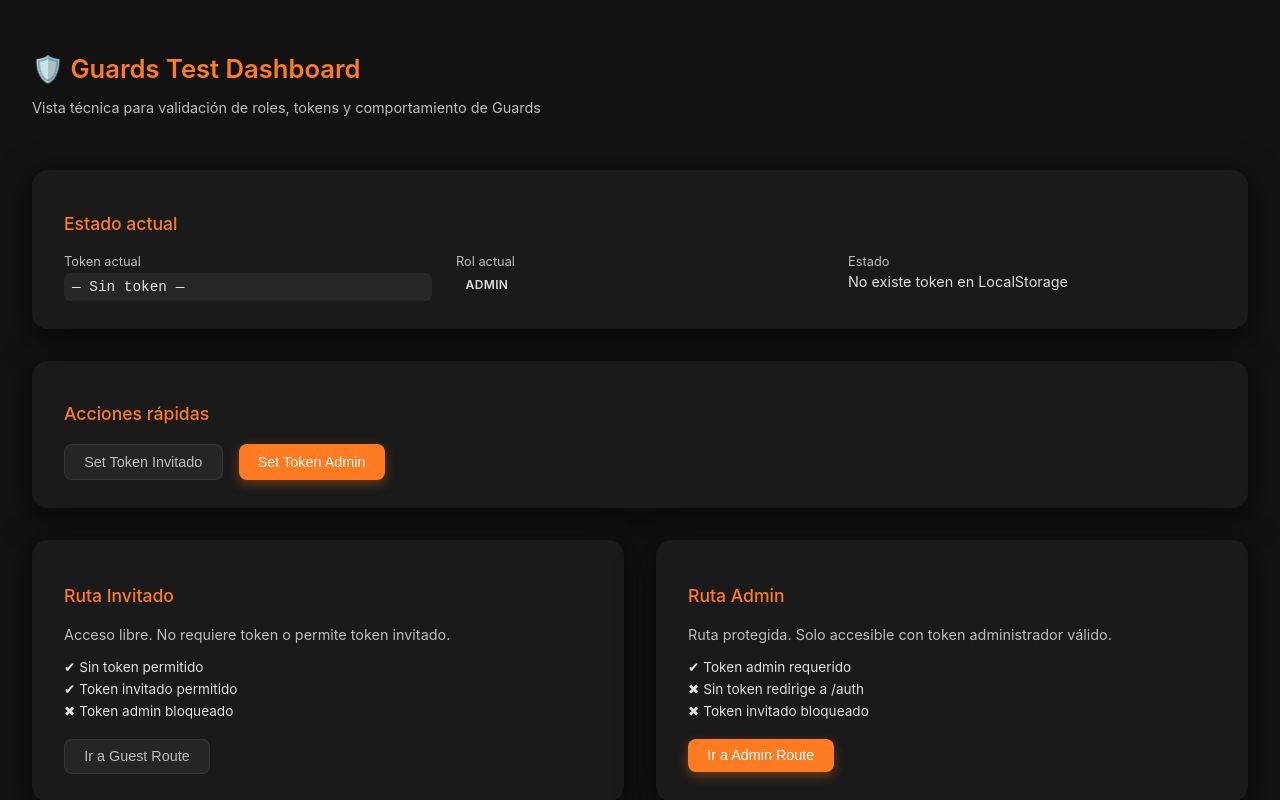
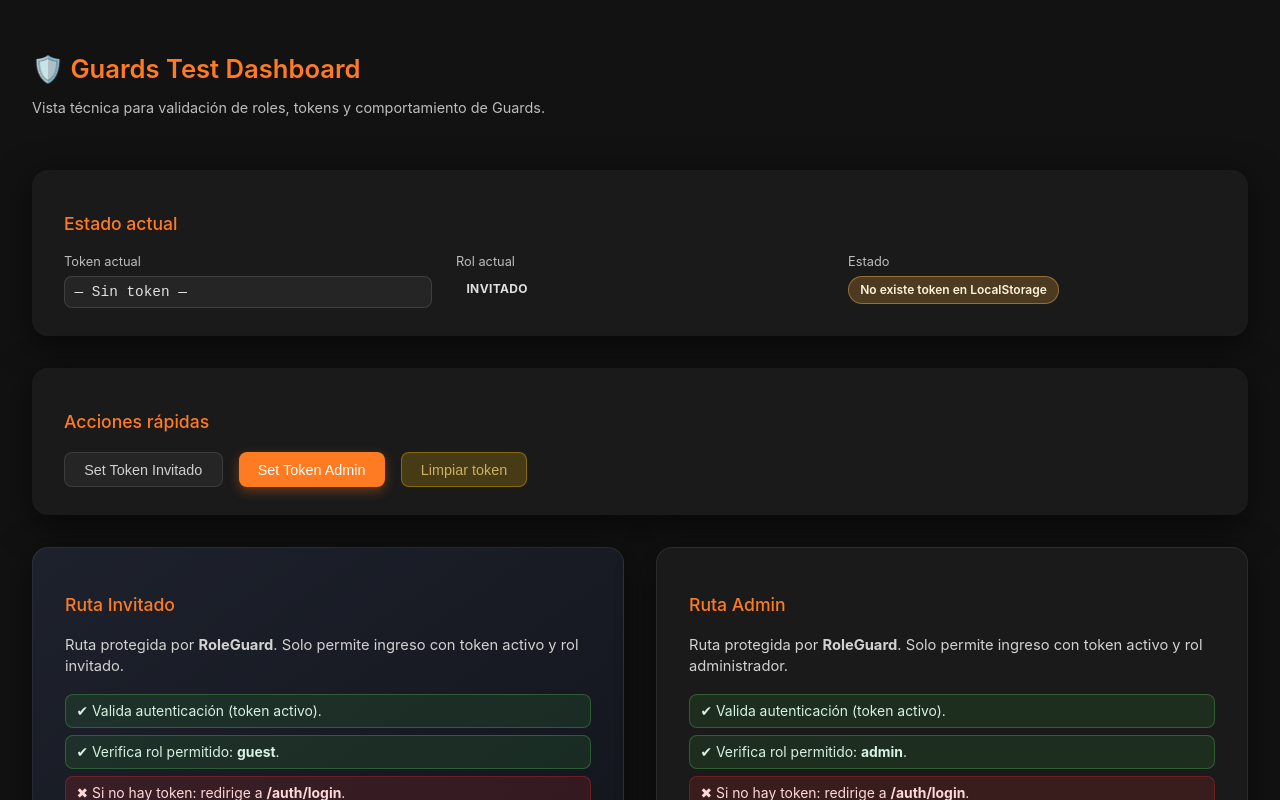
Before and after one commit to JoaquinAC/angular-playground-frontend-angular, an Angular app: page /guards in a window 1280 px wide. Built offline with nearby package versions, Linux system fonts and the light colour scheme.

Commit message:
feature: Guard Component refactorizacion de css

```diff
--- a/src/app/features/guards/pages/guards-section/guards-section.component.html
+++ b/src/app/features/guards/pages/guards-section/guards-section.component.html
@@ -1,10 +1,9 @@
 <!-- Guards Test Dashboard -->
 <section class="guards-dashboard" @fadeSlideIn>
-
   <header class="guards-dashboard__header">
     <h1 class="guards-dashboard__title">🛡️ Guards Test Dashboard</h1>
     <p class="guards-dashboard__subtitle">
-      Vista técnica para validación de roles, tokens y comportamiento de Guards
+      Vista técnica para validación de roles, tokens y comportamiento de Guards.
     </p>
   </header>
 
@@ -15,8 +14,8 @@
     <div class="status-grid">
       <div class="status-item">
         <span class="status-label">Token actual</span>
-        <span class="status-value status-value--mono">
-          {{ token || '— Sin token —' }}
+        <span class="status-value status-value--mono" [title]="token || ''">
+          {{ tokenPreview }}
         </span>
       </div>
 
@@ -29,18 +28,14 @@
             'badge--admin-success': role === 'admin'
           }"
         >
-          {{  role ? roleLabel : 'ADMIN' }}
+          {{ roleLabel }}
         </span>
       </div>
 
       <div class="status-item">
         <span class="status-label">Estado</span>
-        <span class="status-value">
-          {{
-            hasToken
-              ? 'Token ' + roleLabel + ' asignado en LocalStorage'
-              : 'No existe token en LocalStorage'
-          }}
+        <span class="status-value status-pill" [ngClass]="{ 'status-pill--ok': hasToken, 'status-pill--warn': !hasToken }">
+          {{ hasToken ? 'Token ' + roleLabel + ' asignado en LocalStorage' : 'No existe token en LocalStorage' }}
         </span>
       </div>
     </div>
@@ -53,46 +48,46 @@
     <div class="actions-row">
       <button class="btn ghost" (click)="setGuestToken()">Set Token Invitado</button>
       <button class="btn primary" (click)="setAdminToken()">Set Token Admin</button>
+      <button class="btn warning" (click)="clearToken()">Limpiar token</button>
     </div>
   </article>
 
   <!-- Rutas -->
   <section class="routes-grid">
-
     <!-- Guest Route -->
-    <article class="card card--route">
+    <article class="card card--route card--route-guest">
       <h3 class="card__title">Ruta Invitado</h3>
 
       <p class="card__description">
-        Acceso libre. No requiere token o permite token invitado.
+        Ruta protegida por <strong>RoleGuard</strong>. Solo permite ingreso con token activo y rol invitado.
       </p>
 
       <ul class="route-rules">
-        <li>✔ Sin token permitido</li>
-        <li>✔ Token invitado permitido</li>
-        <li>✖ Token admin bloqueado</li>
+        <li class="rule rule--ok">✔ Valida autenticación (token activo).</li>
+        <li class="rule rule--ok">✔ Verifica rol permitido: <strong>guest</strong>.</li>
+        <li class="rule rule--block">✖ Si no hay token: redirige a <strong>/auth/login</strong>.</li>
+        <li class="rule rule--block">✖ Si el rol no coincide: redirige a <strong>/unauthorized</strong>.</li>
       </ul>
 
       <button class="btn ghost" (click)="goToGuest()">Ir a Guest Route</button>
     </article>
 
     <!-- Admin Route -->
-    <article class="card card--route">
+    <article class="card card--route card--route-admi">
       <h3 class="card__title">Ruta Admin</h3>
 
       <p class="card__description">
-        Ruta protegida. Solo accesible con token administrador válido.
+        Ruta protegida por <strong>RoleGuard</strong>. Solo permite ingreso con token activo y rol administrador.
       </p>
 
       <ul class="route-rules">
-        <li>✔ Token admin requerido</li>
-        <li>✖ Sin token redirige a /auth</li>
-        <li>✖ Token invitado bloqueado</li>
+        <li class="rule rule--ok">✔ Valida autenticación (token activo).</li>
+        <li class="rule rule--ok">✔ Verifica rol permitido: <strong>admin</strong>.</li>
+        <li class="rule rule--block">✖ Si no hay token: redirige a <strong>/auth/login</strong>.</li>
+        <li class="rule rule--block">✖ Si el rol no coincide: redirige a <strong>/unauthorized</strong>.</li>
       </ul>
-
       <button class="btn primary" (click)="goToAdmin()">Ir a Admin Route</button>
     </article>
-
   </section>
 
 </section>
--- a/src/app/features/guards/pages/guards-section/guards-section.component.scss
+++ b/src/app/features/guards/pages/guards-section/guards-section.component.scss
@@ -5,10 +5,9 @@
   font-family: 'Inter', 'Roboto', sans-serif;
   display: flex;
   flex-direction: column;
-  min-height: calc(100vh - 64px); // ajusta si tu header mide distinto
+  min-height: calc(100vh - 64px);
   padding: 2rem;
   overflow-y: auto;
-
 
   &__header {
     margin-bottom: 2.5rem;
@@ -27,7 +26,6 @@
   }
 }
 
-/* Card base */
 .card {
   background: rgba(28, 28, 28, 0.92);
   border-radius: 16px;
@@ -49,8 +47,9 @@
   }
 
   &__description {
-    font-size: 0.9rem;
-    color: #bdbdbd;
+    font-size: 0.92rem;
+    color: #d2d2d2;
+    line-height: 1.45;
     margin-bottom: 1rem;
   }
 }
@@ -60,14 +59,15 @@
 /* Estado actual */
 .status-grid {
   display: grid;
-  grid-template-columns: repeat(3, 1fr);
+  grid-template-columns: repeat(3, minmax(0, 1fr));
   gap: 1.5rem;
 }
 
 .status-item {
   display: flex;
   flex-direction: column;
-  gap: 0.3rem;
+  gap: 0.45rem;
+  min-width: 0;
 }
 
 .status-label {
@@ -79,33 +79,51 @@
   font-size: 0.9rem;
 
   &--mono {
-    font-family: monospace;
+    font-family: 'JetBrains Mono', 'Fira Code', monospace;
     background: rgba(255, 255, 255, 0.05);
-    padding: 0.35rem 0.5rem;
-    border-radius: 6px;
+    padding: 0.45rem 0.6rem;
+    border-radius: 8px;
+    border: 1px solid rgba(255, 255, 255, 0.12);
+    overflow-wrap: anywhere;
+    word-break: break-word;
   }
 }
 
 /* Badges */
+.status-pill {
+  display: inline-block;
+  width: fit-content;
+  padding: 0.35rem 0.7rem;
+  border-radius: 999px;
+  font-size: 0.75rem;
+  font-weight: 600;
+
+  &--ok {
+    color: #eaf8ee;
+    background: rgba(60, 170, 95, 0.28);
+    border: 1px solid rgba(71, 214, 116, 0.42);
+  }
+
+  &--warn {
+    color: #fff4dc;
+    background: rgba(255, 173, 61, 0.22);
+    border: 1px solid rgba(255, 183, 77, 0.42);
+  }
+}
+
 .badge {
   display: inline-block;
   width: fit-content;
-  padding: 0.25rem 0.6rem;
+  padding: 0.3rem 0.65rem;
   border-radius: 999px;
   font-size: 0.75rem;
-  font-weight: 600;
+  font-weight: 700;
   letter-spacing: 0.03em;
+}
 
-  &--guest {
-    background: rgba(255, 255, 255, 0.08);
-    color: #bdbdbd;
-  }
-
-  &--admin {
-    background: #ff7b22;
-    color: #fff;
-    box-shadow: 0 0 12px rgba(255, 123, 34, 0.45);
-  }
+.badge--neutral {
+  background: rgba(255, 255, 255, 0.08);
+  color: #bdbdbd;
 }
 
 .badge--guest-danger {
@@ -136,11 +154,11 @@
 
   &.ghost {
     background: rgba(255, 255, 255, 0.05);
-    border: 1px solid rgba(255, 255, 255, 0.08);
-    color: #bdbdbd;
+    border: 1px solid rgba(255, 255, 255, 0.1);
+    color: #d0d0d0;
 
     &:hover {
-      background: rgba(255, 255, 255, 0.1);
+      background: rgba(255, 255, 255, 0.12);
       color: #fff;
     }
   }
@@ -156,22 +174,67 @@
       box-shadow: 0 0 18px rgba(255, 123, 34, 0.45);
     }
   }
+
+  &.warning {
+    background: rgba(255, 193, 7, 0.2);
+    border: 1px solid rgba(255, 193, 7, 0.35);
+    color: #ccb062;
+
+    &:hover {
+      background: rgba(255, 193, 7, 0.28);
+      color: #a28b55;
+      box-shadow: 0 0 14px rgba(255, 193, 7, 0.2);
+    }
+  }
 }
 
 /* Rutas */
 .routes-grid {
   display: grid;
-  grid-template-columns: repeat(2, 1fr);
+  grid-template-columns: repeat(2, minmax(0, 1fr));
   gap: 2rem;
+}
+
+.card--route {
+  border: 1px solid rgba(255, 255, 255, 0.08);
+}
+
+.card--route-guest {
+  background: linear-gradient(145deg, rgba(30, 34, 45, 0.98), rgba(19, 21, 28, 0.98));
+}
+
+.card--route-admin {
+  background: linear-gradient(145deg, rgba(40, 30, 24, 0.98), rgba(22, 18, 15, 0.98));
 }
 
 .route-rules {
   list-style: none;
   padding-left: 0;
   margin-bottom: 1.25rem;
+}
 
-  li {
-    font-size: 0.85rem;
-    margin-bottom: 0.35rem;
+.rule {
+  font-size: 0.87rem;
+  margin-bottom: 0.45rem;
+  border-radius: 8px;
+  padding: 0.5rem 0.65rem;
+
+  &--ok {
+    color: #d8f2e3;
+    background: rgba(46, 125, 50, 0.2);
+    border: 1px solid rgba(74, 165, 80, 0.4);
+  }
+
+  &--block {
+    color: #ffd9d9;
+    background: rgba(198, 40, 40, 0.18);
+    border: 1px solid rgba(198, 40, 40, 0.38);
   }
 }
+
+@media (max-width: 980px) {
+  .status-grid,
+  .routes-grid {
+    grid-template-columns: 1fr;
+  }
+}
--- a/src/app/features/guards/pages/guards-section/guards-section.component.ts
+++ b/src/app/features/guards/pages/guards-section/guards-section.component.ts
@@ -3,47 +3,37 @@ import { Component, OnInit } from '@angular/core';
 import { ActivatedRoute, Router } from '@angular/router';
 import { AuthService } from 'src/app/core/auth/auth.service';
 import { AppRole } from 'src/app/core/models/auth/auth.models';
+import { NotificationService } from 'src/app/features/interceptors-lab/data/services/notification.service';
 import { fadeSlideInAnimation } from 'src/app/shared/animations/fade-slide-in.animation';
 
 @Component({
   selector: 'app-guards-section',
   templateUrl: './guards-section.component.html',
   styleUrls: ['./guards-section.component.scss'],
-  animations: [fadeSlideInAnimation]
+  animations: [fadeSlideInAnimation],
 })
 export class GuardsSectionComponent implements OnInit {
+  private readonly NAVIGATION_DELAY_MS = 900;
+
+  token: string | null = null;
+  role: AppRole | null = null;
 
   constructor(
-  private router: Router,
-  private route: ActivatedRoute,
-  private authService: AuthService,
-) {}
-
-  token: string | null = null
-  role: 'guest' | 'admin' | null = 'guest';
+    private router: Router,
+    private authService: AuthService,
+    private notificationService: NotificationService,
+  ) {}
 
   ngOnInit(): void {
     this.syncState();
   }
 
-    goToAdmin(): void {
-    this.router.navigate(['/guards/admin-dashboard'], { relativeTo: this.route });
+  goToAdmin(): void {
+    this.validateAndNavigate('admin', '/guards/admin-dashboard', 'Admin Dashboard');
   }
 
   goToGuest(): void {
-    this.router.navigate(['/guards/guest-dashboard'], { relativeTo: this.route });
-  }
-
-  private syncState(): void {
-    this.token = this.authService.getToken();
-    const storedRole = this.authService.getRole();
-
-    this.role =
-      storedRole === 'admin'
-        ? 'admin'
-        : storedRole === 'guest'
-        ? 'guest'
-        : null;
+    this.validateAndNavigate('guest', '/guards/guest-dashboard', 'Guest Dashboard');
   }
 
   setGuestToken(): void {
@@ -54,6 +44,12 @@ export class GuardsSectionComponent implements OnInit {
     this.switchRole('admin');
   }
 
+  clearToken(): void {
+    this.authService.clearSession();
+    this.syncState();
+    this.notificationService.success('Sesión limpiada. Ahora puedes probar la redirección a /auth/login.');
+  }
+
   get roleLabel(): string {
     return this.role === 'admin' ? 'ADMIN' : 'INVITADO';
   }
@@ -62,11 +58,52 @@ export class GuardsSectionComponent implements OnInit {
     return !!this.token;
   }
 
+  get tokenPreview(): string {
+    if (!this.token) return '— Sin token —';
+    const prefix = this.token.slice(0, 18);
+    const suffix = this.token.slice(-12);
+    return `${prefix} ... ${suffix}`;
+  }
+
+  private syncState(): void {
+    this.token = this.authService.getToken();
+    this.role = this.authService.getRole();
+  }
+
   private switchRole(role: AppRole): void {
     this.authService.loginAsRole(role).subscribe({
-      next: () => this.syncState(),
-      error: () => this.syncState(),
+      next: () => {
+        this.syncState();
+        this.notificationService.success(`Token ${role.toUpperCase()} asignado correctamente.`);
+      },
+      error: () => {
+        this.syncState();
+        this.notificationService.error(`No se pudo asignar el token ${role.toUpperCase()}.`);
+      },
     });
   }
 
+  private validateAndNavigate(requiredRole: AppRole, targetUrl: string, targetLabel: string): void {
+    this.syncState();
+
+    if (!this.authService.isAuthenticated()) {
+      this.notificationService.error('Acceso bloqueado: no hay token activo. Redirigiendo a /auth/login...');
+      setTimeout(() => this.router.navigate(['/auth/login']), this.NAVIGATION_DELAY_MS);
+      return;
+    }
+
+    const currentRole = this.authService.getRole();
+
+    if (currentRole !== requiredRole) {
+      this.notificationService.error(
+        `Acceso bloqueado: se requiere rol ${requiredRole.toUpperCase()}. Redirigiendo a /unauthorized...`,
+      );
+      setTimeout(() => this.router.navigate(['/unauthorized']), this.NAVIGATION_DELAY_MS);
+      return;
+    }
+
+    this.notificationService.success(`Acceso permitido. Ingresando a ${targetLabel}...`);
+    setTimeout(() => this.router.navigate([targetUrl]), this.NAVIGATION_DELAY_MS);
+  }
+
 }
```
